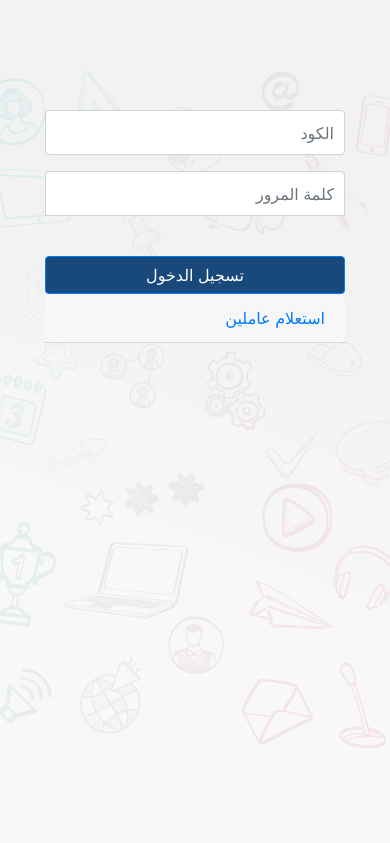
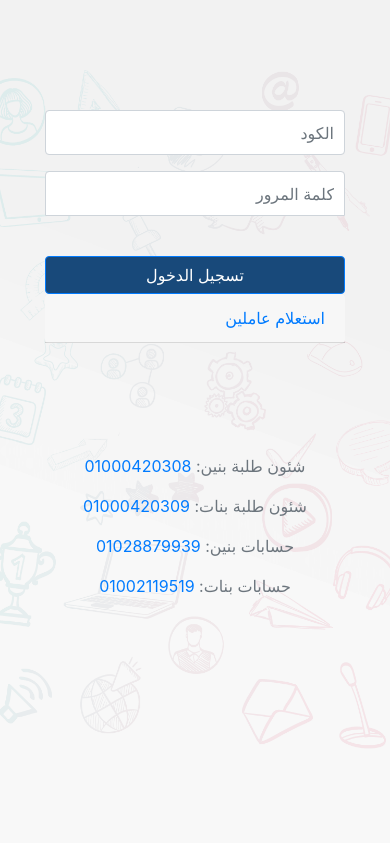
Before and after one commit to mosaadcode/mfis_aws, a Django app: page / in a window 390 px wide. Shown: the part 79-922 px from the top of the page. Run offline with Django 3.2, Linux system fonts and the light colour scheme; parts of the project's set-up code (start-up, migrations or seed data) failed here and were passed over; some libraries are stand-ins or nearby versions.

Commit message:
add phones to home

```diff
--- a/student/templates/student/home.html
+++ b/student/templates/student/home.html
@@ -51,6 +51,24 @@
             </form>
         </div>
     </div>
+    <br>
+    <br>
+    <br>
+    <br>
+    <footer class="footer">
+        <div class="container text-center">
+          <div class="row">
+              <div class="col-md-6">
+                <p class="text-muted">شئون طلبة بنين: <a href="tel:01000420308">01000420308</a></p>
+                <p class="text-muted">شئون طلبة بنات: <a href="tel:01000420309">01000420309</a></p>
+              </div>
+            <div class="col-md-6">
+              <p class="text-muted">حسابات بنين: <a href="tel:01028879939">01028879939</a></p>
+              <p class="text-muted">حسابات بنات: <a href="tel:01002119519">01002119519</a></p>
+            </div>
+          </div>
+        </div>
+      </footer>
 
 <script type="text/javascript">
     document.addEventListener("DOMContentLoaded", function() {
```
